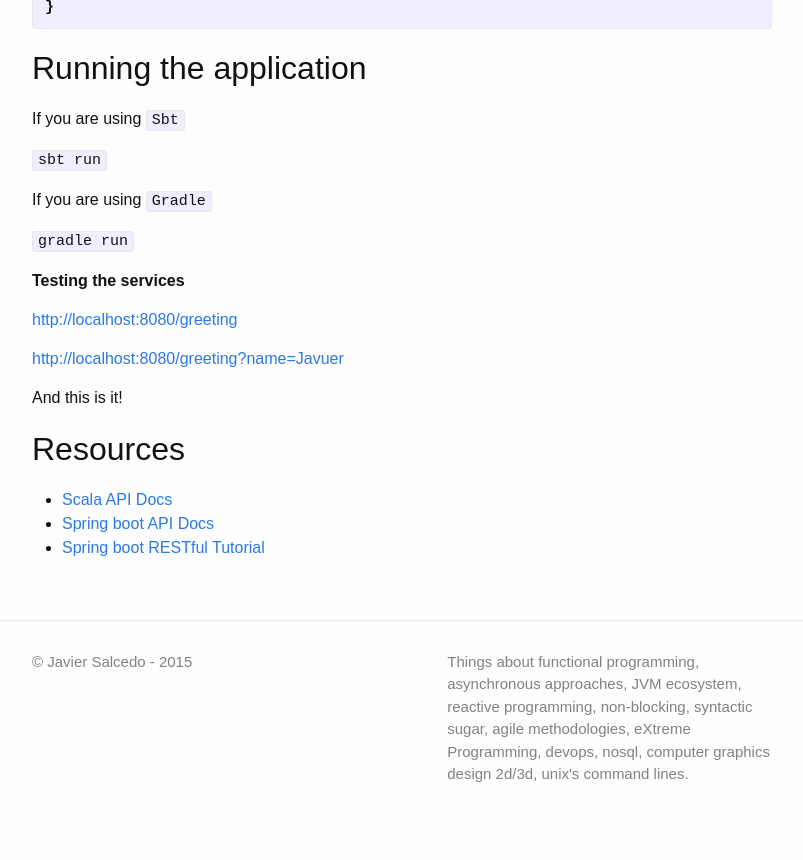
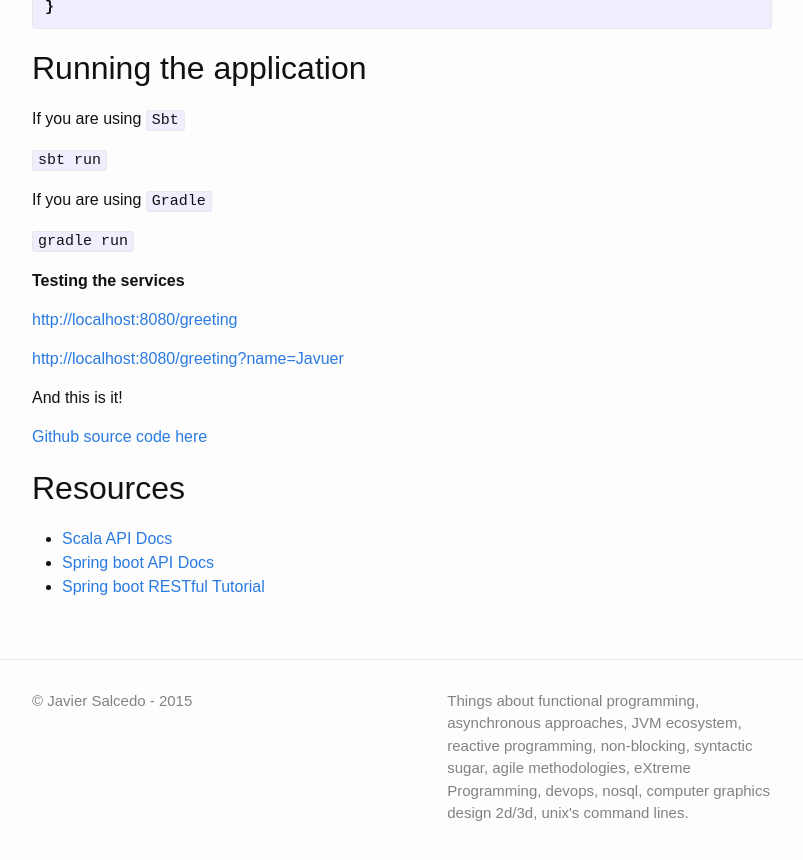
Before and after one commit to salc2/salc2.github.io, a Jekyll site: the page built from _posts/2015-11-07-hey-java-refugee-scala-isnot-a-monster.markdown, in a window 1280 px wide and 900 px high, scrolled down 4659 px. Shown: the top 860 px of the window, without its empty margins (238-1041 px from the left). Built offline with Jekyll 4.4.1, drawn with Linux system fonts in a browser that asks for light colours; some web fonts are replaced.

Commit message:
github added

```diff
--- a/_posts/2015-11-07-hey-java-refugee-scala-isnot-a-monster.markdown
+++ b/_posts/2015-11-07-hey-java-refugee-scala-isnot-a-monster.markdown
@@ -226,6 +226,8 @@ __Testing the services__
 
 And this is it!
 
+[Github source code here](https://github.com/salc2/scala-spring)
+
 ##Resources
 - [Scala API Docs](http://www.scala-lang.org/api/2.11.7/)
 - [Spring boot API Docs](http://docs.spring.io/spring-boot/docs/current/api/)
```
